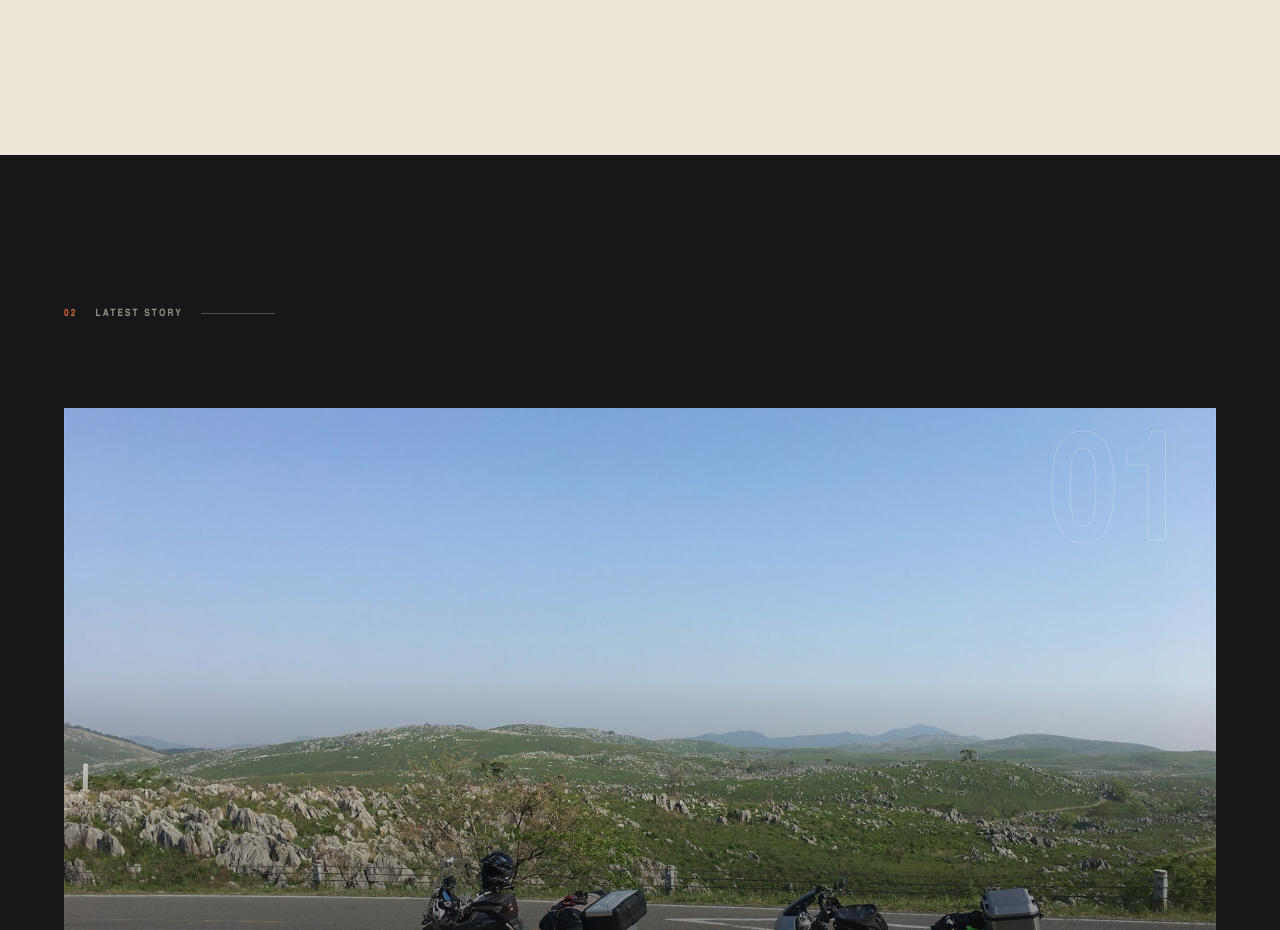
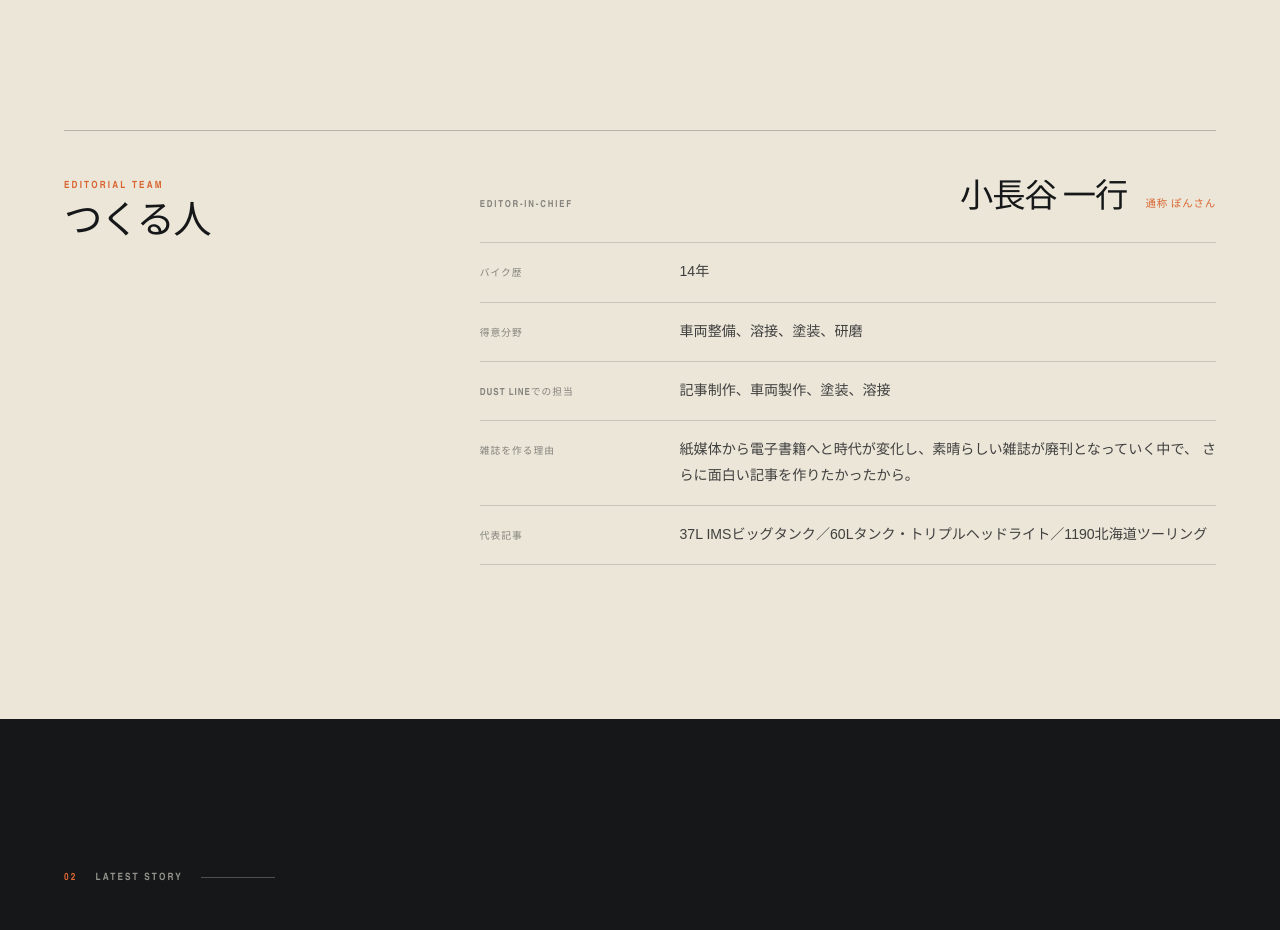
Before and after one commit to yuishoukai-ctrl/dust-line-site, a React (Vite) app: page / in a window 1280 px wide. Shown: the part 1243-2173 px from the top of the page. Built offline with nearby package versions, Linux system fonts and the light colour scheme.

Commit message:
feat: add editor-in-chief profile

```diff
--- a/src/main.jsx
+++ b/src/main.jsx
@@ -126,6 +126,34 @@ function Manifesto() {
           </p>
           <p className="manifesto__en">RIDE FAR. PACK LIGHT. STAY CURIOUS.</p>
         </div>
+      </div>
+      <div className="editorial-team reveal" aria-labelledby="editorial-team-title">
+        <div className="editorial-team__heading">
+          <p>EDITORIAL TEAM</p>
+          <h3 id="editorial-team-title">つくる人</h3>
+        </div>
+        <article className="editorial-profile">
+          <header className="editorial-profile__header">
+            <p>EDITOR-IN-CHIEF</p>
+            <h3>小長谷 一行 <small>通称 ぽんさん</small></h3>
+          </header>
+          <dl className="editorial-profile__details">
+            <div><dt>バイク歴</dt><dd>14年</dd></div>
+            <div><dt>得意分野</dt><dd>車両整備、溶接、塗装、研磨</dd></div>
+            <div><dt>DUST LINEでの担当</dt><dd>記事制作、車両製作、塗装、溶接</dd></div>
+            <div>
+              <dt>雑誌を作る理由</dt>
+              <dd>
+                紙媒体から電子書籍へと時代が変化し、素晴らしい雑誌が廃刊となっていく中で、
+                さらに面白い記事を作りたかったから。
+              </dd>
+            </div>
+            <div>
+              <dt>代表記事</dt>
+              <dd>37L IMSビッグタンク／60Lタンク・トリプルヘッドライト／1190北海道ツーリング</dd>
+            </div>
+          </dl>
+        </article>
       </div>
     </section>
   )
--- a/src/styles.css
+++ b/src/styles.css
@@ -100,6 +100,17 @@ button:focus-visible, a:focus-visible, input:focus-visible { outline: 2px solid
 .manifesto h2 { margin: 0; overflow-wrap: anywhere; font: 900 clamp(2.2rem, 4.7vw, 5.1rem)/1.06 var(--display); letter-spacing: -.058em; }
 .manifesto__copy p { margin: 0; overflow-wrap: anywhere; font-size: .94rem; line-height: 2.05; color: rgba(21,23,25,.66); }
 .manifesto__copy .manifesto__en { margin-top: 28px; padding-top: 22px; border-top: 1px solid rgba(21,23,25,.2); font: 800 .67rem/1.4 var(--display); letter-spacing: .17em; color: var(--ink); }
+.editorial-team { display: grid; grid-template-columns: minmax(190px, .58fr) minmax(0, 1.42fr); gap: clamp(44px, 9vw, 138px); max-width: 1360px; margin: clamp(76px, 10vw, 140px) auto 0; padding-top: clamp(30px, 4vw, 52px); border-top: 1px solid rgba(21,23,25,.25); }
+.editorial-team__heading p { margin: 0 0 14px; font: 800 .62rem/1 var(--display); letter-spacing: .22em; color: var(--accent); }
+.editorial-team__heading h3 { margin: 0; font: 900 clamp(1.8rem, 3vw, 3.2rem)/1 var(--display); letter-spacing: -.045em; }
+.editorial-profile__header { display: flex; gap: 24px; align-items: baseline; justify-content: space-between; padding-bottom: 24px; }
+.editorial-profile__header p { margin: 0; font: 800 .6rem/1 var(--display); letter-spacing: .18em; color: rgba(21,23,25,.48); }
+.editorial-profile__header h3 { margin: 0; font: 900 clamp(1.55rem, 2.6vw, 2.65rem)/1.1 var(--display); letter-spacing: -.035em; text-align: right; }
+.editorial-profile__header small { display: inline-block; margin-left: 12px; font: 700 .65rem/1.4 var(--display); letter-spacing: .08em; color: var(--accent); }
+.editorial-profile__details { margin: 0; border-top: 1px solid rgba(21,23,25,.16); }
+.editorial-profile__details > div { display: grid; grid-template-columns: minmax(132px, .32fr) minmax(0, 1fr); gap: 28px; align-items: baseline; padding: 16px 0 17px; border-bottom: 1px solid rgba(21,23,25,.16); }
+.editorial-profile dt { font: 800 .61rem/1.5 var(--display); letter-spacing: .1em; color: rgba(21,23,25,.48); }
+.editorial-profile dd { min-width: 0; margin: 0; overflow-wrap: anywhere; font-size: .88rem; line-height: 1.8; color: rgba(21,23,25,.8); }
 
 .company-page { min-height: 100dvh; color: var(--ink); background: var(--paper); }
 .company-page__hero { position: relative; display: flex; min-height: 58dvh; align-items: flex-end; padding: 150px clamp(20px, 5vw, 80px) clamp(72px, 8vw, 118px); overflow: hidden; color: var(--paper); background: #151719; }
@@ -289,6 +300,7 @@ button:focus-visible, a:focus-visible, input:focus-visible { outline: 2px solid
   .hero__content { width: auto; margin-left: clamp(34px, 8vw, 70px); }
   .manifesto__grid, .newsletter { grid-template-columns: 1fr; }
   .manifesto__grid { gap: 46px; }
+  .editorial-team { grid-template-columns: minmax(170px, .5fr) minmax(0, 1.5fr); gap: 54px; }
   .company-profile { grid-template-columns: minmax(170px, .5fr) minmax(0, 1.5fr); gap: 54px; }
   .sneak-peek__intro { grid-template-columns: 1fr; gap: 36px; }
   .issue { grid-template-columns: .85fr 1fr; gap: 50px; }
@@ -310,6 +322,11 @@ button:focus-visible, a:focus-visible, input:focus-visible { outline: 2px solid
   .section-label { margin-bottom: 42px; }
   .manifesto h2 { max-width: 100%; font-size: clamp(2rem, 10.5vw, 2.85rem); letter-spacing: -.045em; word-break: break-all; }
   .manifesto h2 br { display: none; }
+  .editorial-team { grid-template-columns: 1fr; gap: 30px; margin-top: 68px; padding-top: 30px; }
+  .editorial-profile__header { display: block; }
+  .editorial-profile__header h3 { margin-top: 12px; text-align: left; }
+  .editorial-profile__header small { display: block; margin: 8px 0 0; }
+  .editorial-profile__details > div { grid-template-columns: 1fr; gap: 7px; padding: 14px 0 15px; }
   .company-page__hero { min-height: 560px; padding: 132px 20px 72px; }
   .company-page__hero::before { right: -20%; bottom: 18%; width: 92%; }
   .company-page__hero-inner { width: auto; margin-left: 16px; }
```
